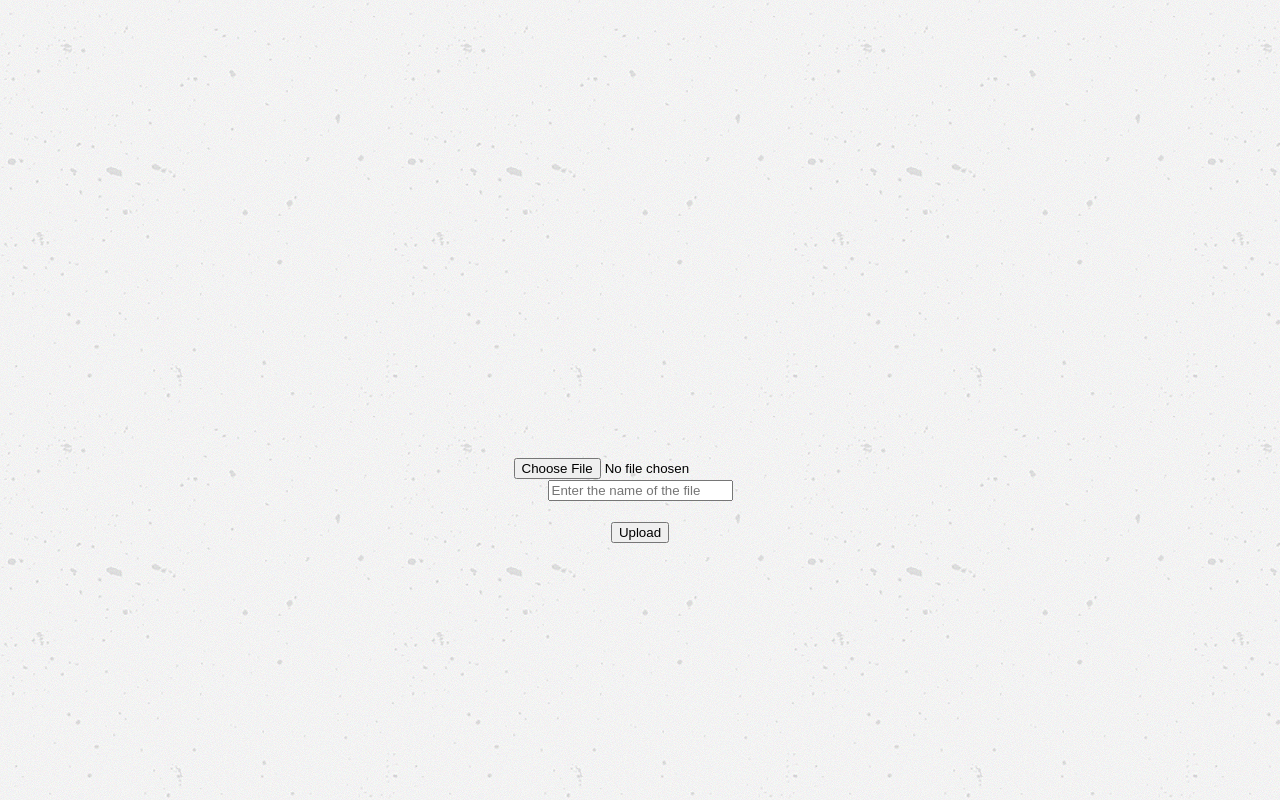
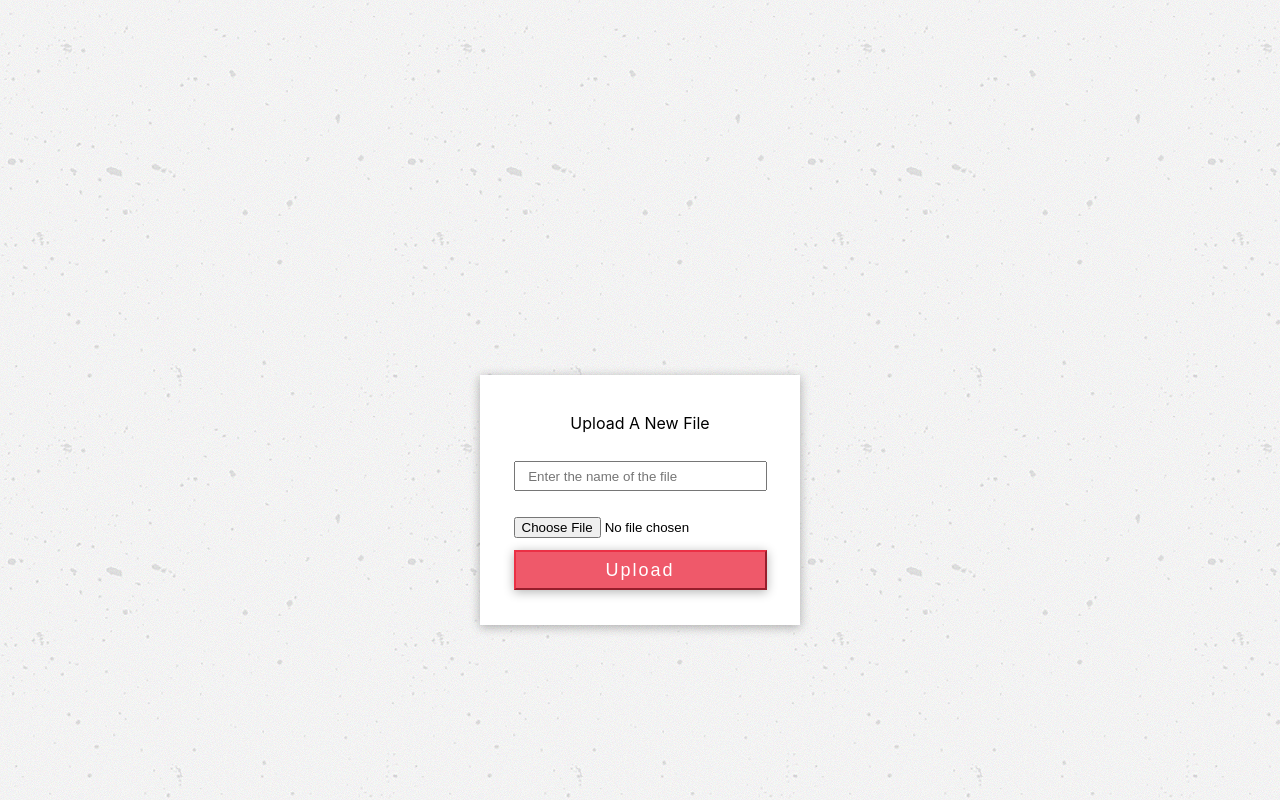
Before and after one commit to abomb14c/quality-bluestone-fe, a React (Create React App) app: page /upload_files in a window 1280 px wide. Shown: the top 800 px of the page. Built offline with nearby package versions, Linux system fonts and the light colour scheme.

Commit message:
Add stylign to file upload

```diff
--- /dev/null
+++ b/src/containers/uploadFiles/upload-files.css
@@ -0,0 +1,54 @@
+h1, p {
+  font-family: Lato;
+}
+
+.drop-zone {
+  border: 1px solid grey;
+  text-align: center;
+  font-size: 20px;
+  font-weight: bold;
+  padding: 2em;
+}
+
+.file-upload-container {
+  width: 25%;
+  height: 250px;
+  box-shadow: 0px 2px 10px 0px rgba(0, 0, 0, 0.3);
+  background-color: #fff;
+  display: flex;
+  flex-direction: column;
+  /* justify-content: center; */
+  align-items: center;
+  padding-top: 3%;
+}
+
+.file-upload-form {
+  display: flex;
+  flex-direction: column;
+}
+
+.file-to-upload {
+
+}
+
+.file-name-input {
+  margin-top: 1%;
+  margin-bottom:10%;
+  height: 30px;
+  padding-left: 5%;
+}
+
+.file-upload-button {
+  margin-top: 5%;
+  height: 40px;
+  background-color: rgb(235, 48, 69, .80);
+  border-color: rgb(235, 48, 69);
+  box-shadow: 0px 2px 10px 0px rgba(0, 0, 0, 0.3);
+  color: #fff;
+  font-size: 18px;
+  letter-spacing: 2px;
+}
+
+.file-upload-label {
+  margin-bottom: 10%;
+}
--- a/src/containers/uploadFiles/uploadFiles.css
+++ /dev/null
@@ -1,11 +0,0 @@
-h1, p {
-  font-family: Lato;
-}
-
-.drop-zone {
-  border: 1px solid grey;
-  text-align: center;
-  font-size: 20px;
-  font-weight: bold;
-  padding: 2em;
-}
--- a/src/containers/uploadFiles/uploadFiles.js
+++ b/src/containers/uploadFiles/uploadFiles.js
@@ -1,7 +1,7 @@
 import React, { Component } from 'react';
 // import { Render } from 'react-dom';
 import axios from 'axios';
-import './uploadFiles.css';
+import './upload-files.css';
 import { apiUrl } from '../../apiCalls/apiCalls';
 // import {FilePond} from 'react-filepond';
 // import 'filepond/dist/filepond.min.css';
@@ -28,59 +28,29 @@ class UploadFiles extends Component {
     await axios.post(`${apiUrl}/upload_files`, data, {headers: headers})
       .then((response) => {console.log(response)});
   }
-  // This function does the uploading to cloudinary
-  // onDrop = files => {
-  //   // uploads is an array that would hold all the post methods for each image to be uploaded, then we'd use axios.all()
-  //   const uploads = files.map(file => {
-  //     // our formdata
-  //     const formData = new FormData();
-  //     formData.append("file", file);
-  //     formData.append("timestamp", (Date.now() / 1000) | 0);
-  //     formData.append("name", "test_user")
 
-  //     // Replace cloudinary upload URL with yours
-  //     return axios.post(
-  //       "http://localhost:3001/upload_files",
-  //       formData,
-  //       { headers: { "X-Requested-With": "XMLHttpRequest", 'Access-Control-Allow-Origin': '*' }})
-  //       .then(response => console.log(response.data))
-  //   });
-
-  //   // We would use axios `.all()` method to perform concurrent image upload to cloudinary.
-  //   axios.all(uploads).then(() => {
-  //     // ... do anything after successful upload. You can setState() or save the data
-  //     console.log('Files have all being uploaded')
-  //   });
-  // }
   render() {
     return (
-      // <FilePond
-      //   ref={ref => (this.pond=ref)}
-      //   server= {
-      //     url= "http://localhost:3001",
-      //     process= './upload_files'
-
-      //   }
-      //   files={this.state.files}
-      //   oninit={() => this.handleInit()}
-      //   onupdatefiles={fileItems => {
-      //     this.setState({
-      //       files: fileItems.map(fileItem => fileItem.file)
-      //     });
-      //   }}
-      // />
-      <form onSubmit={this.handleUploadFile}>
-        <div>
-          <input ref={(ref) => {this.uploadInput = ref; }} type ="file" />
-        </div>
-        <div>
-          <input ref={(ref) => {this.fileName=ref; }} type='text' placeholder="Enter the name of the file" />
-        </div>
-        <br />
-        <div>
-          <button>Upload</button>
-        </div>
-      </form>
+      <div className='file-upload-container'>
+        <form
+          onSubmit={this.handleUploadFile}
+          className='file-upload-form'
+        >
+          <label className='file-upload-label'>Upload A New File</label>
+          <input
+            ref={(ref) => {this.fileName=ref; }}
+            type='text'
+            placeholder="Enter the name of the file"
+            className='file-name-input'
+          />
+          <input
+            ref={(ref) => {this.uploadInput = ref; }}
+            type ="file"
+            className='file-to-upload'
+          />
+          <button className='file-upload-button'>Upload</button>
+        </form>
+      </div>
     );
   }
 }
```
